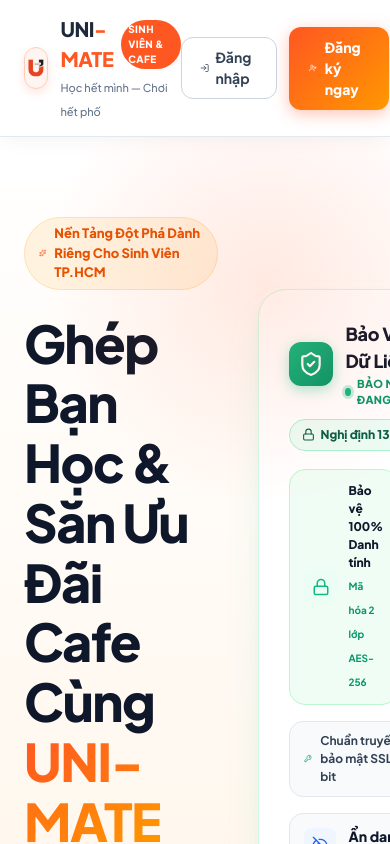
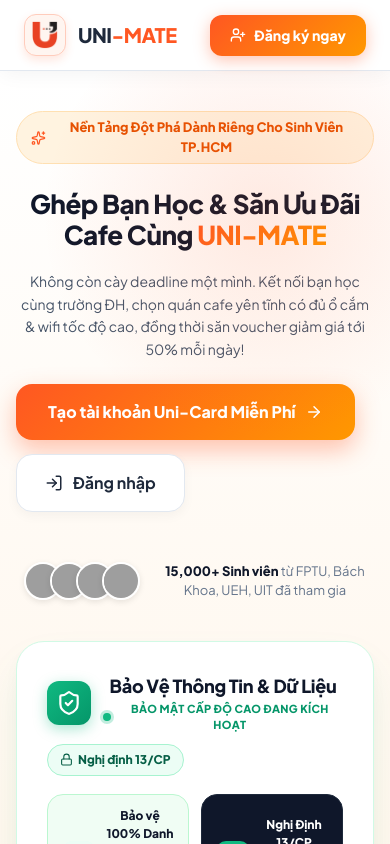
Before and after one commit to toannvse181848/Uni-Mate-Web, a React (Vite) app: page / in a window 390 px wide. Shown: the top 844 px of the page. Built offline with nearby package versions, Linux system fonts and the light colour scheme; grey boxes are pictures that could not be loaded.

Commit message:
feat: add global stylesheet with responsive design tokens and Home page component

```diff
--- a/src/index.css
+++ b/src/index.css
@@ -447,3 +447,164 @@
     display: none;
   }
 }
+
+/* =============================================
+   HOME PAGE RESPONSIVE
+   ============================================= */
+
+/* Desktop nav links */
+.home-desktop-nav {
+  display: flex;
+}
+
+/* Logo badge & tagline hidden on mobile */
+.home-nav-badge {
+  display: inline-block;
+}
+.home-nav-tagline {
+  display: block;
+}
+
+/* Login button shown on desktop */
+.home-nav-login {
+  display: flex;
+}
+
+/* Nav items hover */
+.nav-item:hover {
+  color: #FF5722 !important;
+}
+
+/* ── Hero grid ── */
+.hero-grid {
+  display: grid;
+  grid-template-columns: 1.1fr 0.9fr;
+  gap: 60px;
+  align-items: center;
+  max-width: 1280px;
+  margin: 0 auto;
+}
+
+/* ── Stats 4-col ── */
+.stats-grid {
+  display: grid;
+  grid-template-columns: repeat(4, 1fr);
+  gap: 24px;
+}
+
+/* ── Features 2-col ── */
+.features-grid {
+  display: grid;
+  grid-template-columns: repeat(2, 1fr);
+  gap: 30px;
+}
+
+/* ── Steps 3-col ── */
+.steps-grid {
+  display: grid;
+  grid-template-columns: repeat(3, 1fr);
+  gap: 30px;
+}
+
+/* ── Partner 2-col ── */
+.partner-grid {
+  display: grid;
+  grid-template-columns: 1.2fr 0.8fr;
+}
+
+/* ── Tablet ≤ 1024px ── */
+@media (max-width: 1024px) {
+  .hero-grid {
+    grid-template-columns: 1fr;
+    gap: 36px;
+    text-align: center;
+  }
+  .stats-grid {
+    grid-template-columns: repeat(2, 1fr);
+    gap: 20px;
+  }
+  .features-grid {
+    grid-template-columns: 1fr;
+    gap: 20px;
+  }
+  .steps-grid {
+    grid-template-columns: 1fr;
+    gap: 20px;
+  }
+  .partner-grid {
+    grid-template-columns: 1fr;
+    gap: 30px;
+    padding: 40px !important;
+    text-align: center;
+  }
+}
+
+/* ── Mobile ≤ 768px ── */
+@media (max-width: 768px) {
+  /* Hide desktop nav */
+  .home-desktop-nav {
+    display: none !important;
+  }
+
+  /* Hide logo extras */
+  .home-nav-badge,
+  .home-nav-tagline {
+    display: none !important;
+  }
+
+  /* Hide login button, keep only register */
+  .home-nav-login {
+    display: none !important;
+  }
+
+  .hero-grid {
+    gap: 24px;
+    padding: 0 4px;
+  }
+
+  /* Hero title scale */
+  .hero-title {
+    font-size: 32px !important;
+    letter-spacing: -0.8px !important;
+    line-height: 1.2 !important;
+  }
+
+  /* Hero subtitle scale */
+  .hero-subtitle {
+    font-size: 15px !important;
+    margin-bottom: 24px !important;
+  }
+
+  .stats-grid {
+    grid-template-columns: repeat(2, 1fr);
+    gap: 16px;
+  }
+
+  .partner-grid {
+    padding: 28px !important;
+    border-radius: 20px !important;
+  }
+
+  /* Section padding reduce */
+  .home-section {
+    padding: 48px 16px !important;
+  }
+}
+
+/* ── Small mobile ≤ 480px ── */
+@media (max-width: 480px) {
+  .hero-title {
+    font-size: 26px !important;
+    letter-spacing: -0.5px !important;
+  }
+  .hero-subtitle {
+    font-size: 14px !important;
+  }
+  .stats-grid {
+    grid-template-columns: repeat(2, 1fr);
+    gap: 12px;
+  }
+  .home-section {
+    padding: 40px 12px !important;
+  }
+}
--- a/src/pages/Home.jsx
+++ b/src/pages/Home.jsx
@@ -94,6 +94,7 @@
                   UNI<span style={{ color: '#FF5722' }}>-MATE</span>
                 </span>
                 <span
+                  className="home-nav-badge"
                   style={{
                     fontSize: '10px',
                     fontWeight: '800',
@@ -107,7 +108,7 @@
                   SINH VIÊN & CAFE
                 </span>
               </div>
-              <span style={{ fontSize: '11px', color: '#64748B', fontWeight: '500' }}>
+              <span className="home-nav-tagline" style={{ fontSize: '11px', color: '#64748B', fontWeight: '500' }}>
                 Học hết mình — Chơi hết phố
               </span>
             </div>
@@ -224,6 +225,7 @@
               <>
                 <Link
                   to="/login"
+                  className="home-nav-login"
                   style={{
                     display: 'flex',
                     alignItems: 'center',
@@ -289,6 +291,7 @@
 
       {/* 🚀 HERO SECTION */}
       <section
+        className="home-section"
         style={{
           position: 'relative',
           overflow: 'hidden',
@@ -323,14 +326,6 @@
         />
 
         <div
-          style={{
-            maxWidth: '1280px',
-            margin: '0 auto',
-            display: 'grid',
-            gridTemplateColumns: '1.1fr 0.9fr',
-            gap: '60px',
-            alignItems: 'center',
-          }}
           className="hero-grid"
         >
           {/* Left Column: Headlines & CTAs */}
@@ -357,6 +352,7 @@
 
             {/* Main Title */}
             <h1
+              className="hero-title"
               style={{
                 fontSize: '52px',
                 fontWeight: '900',
@@ -380,6 +376,7 @@
 
             {/* Subtitle */}
             <p
+              className="hero-subtitle"
               style={{
                 fontSize: '18px',
                 color: '#475569',
@@ -827,15 +824,12 @@
       {/* 📊 KEY STATS SECTION */}
       <section style={{ backgroundColor: '#FFFFFF', borderTop: '1px solid #F1F5F9', borderBottom: '1px solid #F1F5F9', padding: '40px 24px' }}>
         <div
+          className="stats-grid"
           style={{
             maxWidth: '1280px',
             margin: '0 auto',
-            display: 'grid',
-            gridTemplateColumns: 'repeat(4, 1fr)',
-            gap: '24px',
             textAlign: 'center',
           }}
-          className="stats-grid"
         >
           <div>
             <div style={{ fontSize: '38px', fontWeight: '900', color: '#FF5722', letterSpacing: '-1px' }}>15,000+</div>
@@ -878,11 +872,6 @@
         </div>
 
         <div
-          style={{
-            display: 'grid',
-            gridTemplateColumns: 'repeat(2, 1fr)',
-            gap: '30px',
-          }}
           className="features-grid"
         >
           {/* Feature 1 */}
@@ -1089,11 +1078,6 @@
           </div>
 
           <div
-            style={{
-              display: 'grid',
-              gridTemplateColumns: 'repeat(3, 1fr)',
-              gap: '30px',
-            }}
             className="steps-grid"
           >
             {[
@@ -1174,18 +1158,16 @@
       {/* ☕ DÀNH CHO ĐỐI TÁC QUÁN CAFE (PARTNER SECTION) */}
       <section id="partner-section" style={{ padding: '90px 24px', maxWidth: '1280px', margin: '0 auto' }}>
         <div
+          className="partner-grid"
           style={{
             background: 'linear-gradient(135deg, #1A0E00 0%, #2E1500 100%)',
             borderRadius: '32px',
             padding: '60px',
             color: '#FFFFFF',
-            display: 'grid',
-            gridTemplateColumns: '1.2fr 0.8fr',
             gap: '50px',
             alignItems: 'center',
             boxShadow: '0 25px 50px -12px rgba(255, 87, 34, 0.25)',
           }}
-          className="partner-grid"
         >
           <div>
             <div
```
